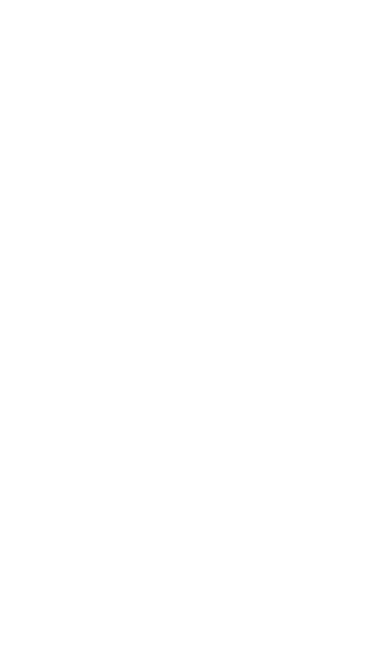
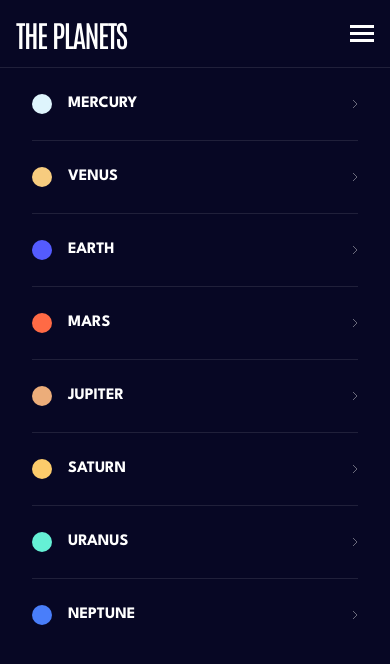
Before and after one commit to devmanjohn/planets-fact-site, a Next.js app: page / in a window 390 px wide. Shown: the top 664 px of the page. Built offline with nearby package versions, Linux system fonts and the light colour scheme.

Commit message:
mobile header navigation added

```diff
--- /dev/null
+++ b/components/header/Header.tsx
@@ -0,0 +1,14 @@
+import React from 'react';
+
+// components
+import Navbar from './Navbar';
+
+function Header() {
+  return (
+    <header className='px-4 h-[68px] flex items-center border-b custom-border-color'>
+      <Navbar />
+    </header>
+  );
+}
+
+export default Header;
--- /dev/null
+++ b/components/header/Navbar.tsx
@@ -0,0 +1,72 @@
+import React from 'react';
+
+const PLANET_LINKS = [
+  { title: 'mercury', url: 'planets/mercury', color: 'bg-[#DEF4FC]' },
+  { title: 'venus', url: 'planets/venus', color: 'bg-[#F7CC7F]' },
+  { title: 'earth', url: 'planets/earth', color: 'bg-[#545BFE]' },
+  { title: 'mars', url: 'planets/mars', color: 'bg-[#FF6A45]' },
+  { title: 'jupiter', url: 'planets/jupiter', color: 'bg-[#ECAD7A]' },
+  { title: 'saturn', url: 'planets/saturn ', color: 'bg-[#FCCB6B]' },
+  { title: 'uranus', url: 'planets/uranus', color: 'bg-[#65F0D5]' },
+  { title: 'neptune', url: 'planets/neptune', color: 'bg-[#497EFA]' },
+];
+
+export default function Navbar() {
+  return (
+    <>
+      {/* Logo */}
+      <p className='text-white uppercase font-antonio tracking-tighter text-3xl'>
+        The Planets
+      </p>
+
+      <label className='custom-hamburger ml-auto'>
+        <input
+          className='hidden'
+          type='checkbox'
+          name='hamburger'
+          id='hamburger'
+        />
+        <svg xmlns='http://www.w3.org/2000/svg' width='24' height='17'>
+          <g fill='#FFF' fill-rule='evenodd'>
+            <path d='M0 0h24v3H0zM0 7h24v3H0zM0 14h24v3H0z' />
+          </g>
+        </svg>
+      </label>
+
+      {/* Nav Items */}
+      <ul className='absolute left-0 top-[68px] w-full custom-height'>
+        {PLANET_LINKS.map(({ title, url, color }, index) => {
+          return <NavItem key={index} title={title} url={url} color={color} />;
+        })}
+      </ul>
+    </>
+  );
+}
+
+type NavProps = {
+  title: String;
+  url: String;
+  color: String;
+};
+
+export const NavItem = ({ title, url, color }: NavProps) => {
+  return (
+    <li className='nav-item text-white uppercase px-8'>
+      <a
+        className='flex items-center py-6 border-b custom-border-color'
+        href={`/${url}`}
+      >
+        <span className={`w-5 h-5 ${color} rounded-full mr-4`}></span>
+        {title}
+        <svg
+          className='ml-auto'
+          xmlns='http://www.w3.org/2000/svg'
+          width='6'
+          height='8'
+        >
+          <path fill='none' stroke='#FFF' opacity='.4' d='M1 0l4 4-4 4' />
+        </svg>
+      </a>
+    </li>
+  );
+};
--- a/pages/_document.tsx
+++ b/pages/_document.tsx
@@ -1,13 +1,13 @@
-import { Html, Head, Main, NextScript } from 'next/document'
+import { Html, Head, Main, NextScript } from 'next/document';
 
 export default function Document() {
   return (
-    <Html lang="en">
+    <Html lang='en'>
       <Head />
-      <body>
+      <body className='bg-dark-blue'>
         <Main />
         <NextScript />
       </body>
     </Html>
-  )
+  );
 }
--- a/pages/index.tsx
+++ b/pages/index.tsx
@@ -1,4 +1,5 @@
 import Head from 'next/head';
+import Header from '../components/header/Header';
 
 export default function Home() {
   return (
@@ -9,6 +10,7 @@
         <meta name='viewport' content='width=device-width, initial-scale=1' />
         <link rel='icon' href='/favicon.ico' />
       </Head>
+      <Header />
       <main></main>
     </>
   );
--- a/styles/globals.css
+++ b/styles/globals.css
@@ -34,3 +34,19 @@
   font-weight: bold;
   font-family: 'League Spartan', sans-serif;
 }
+
+.custom-border-color {
+  border-color: rgba(255, 255, 255, 0.1);
+}
+
+.nav-item:last-child a {
+  border-bottom: 0px;
+}
+
+.custom-height {
+  height: calc(100vh - 68px);
+}
+
+.custom-hamburger input:checked ~ svg {
+  opacity: 0.3;
+}
```
